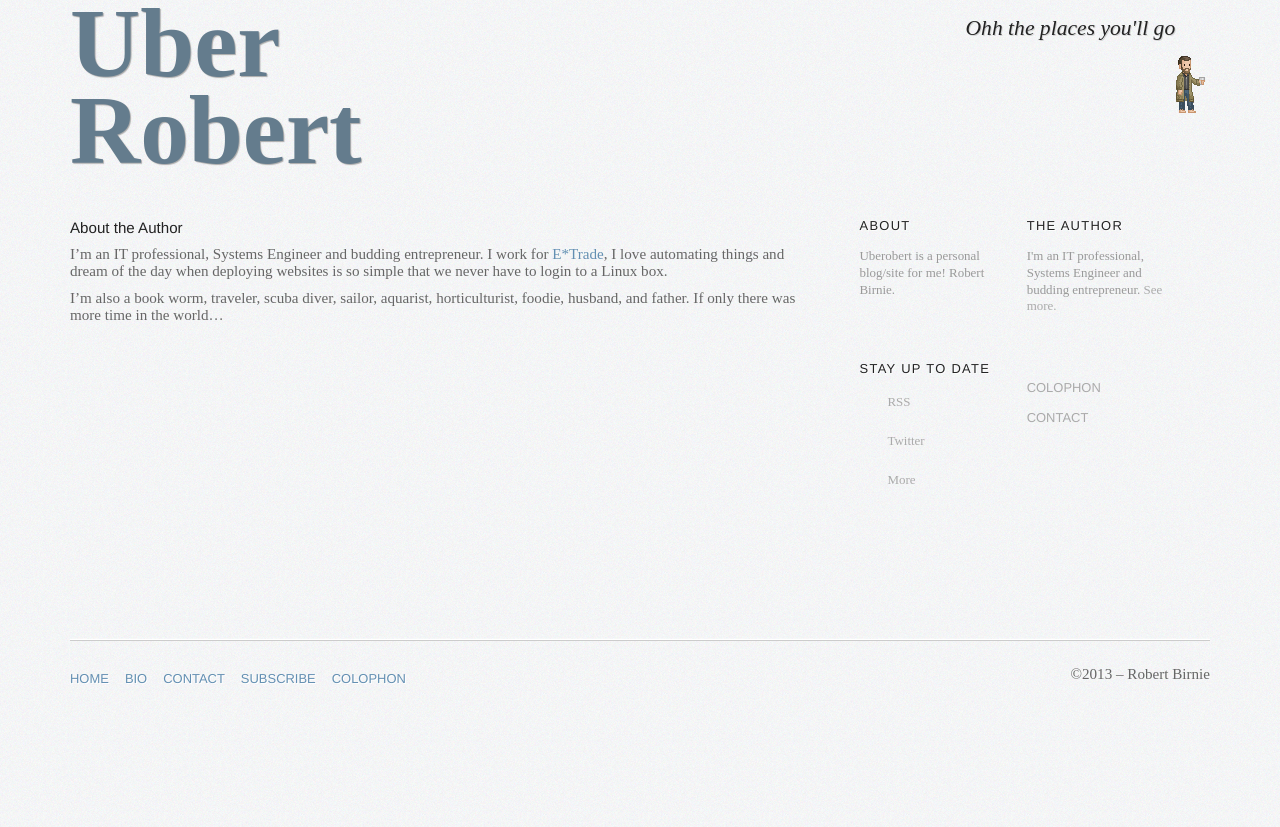
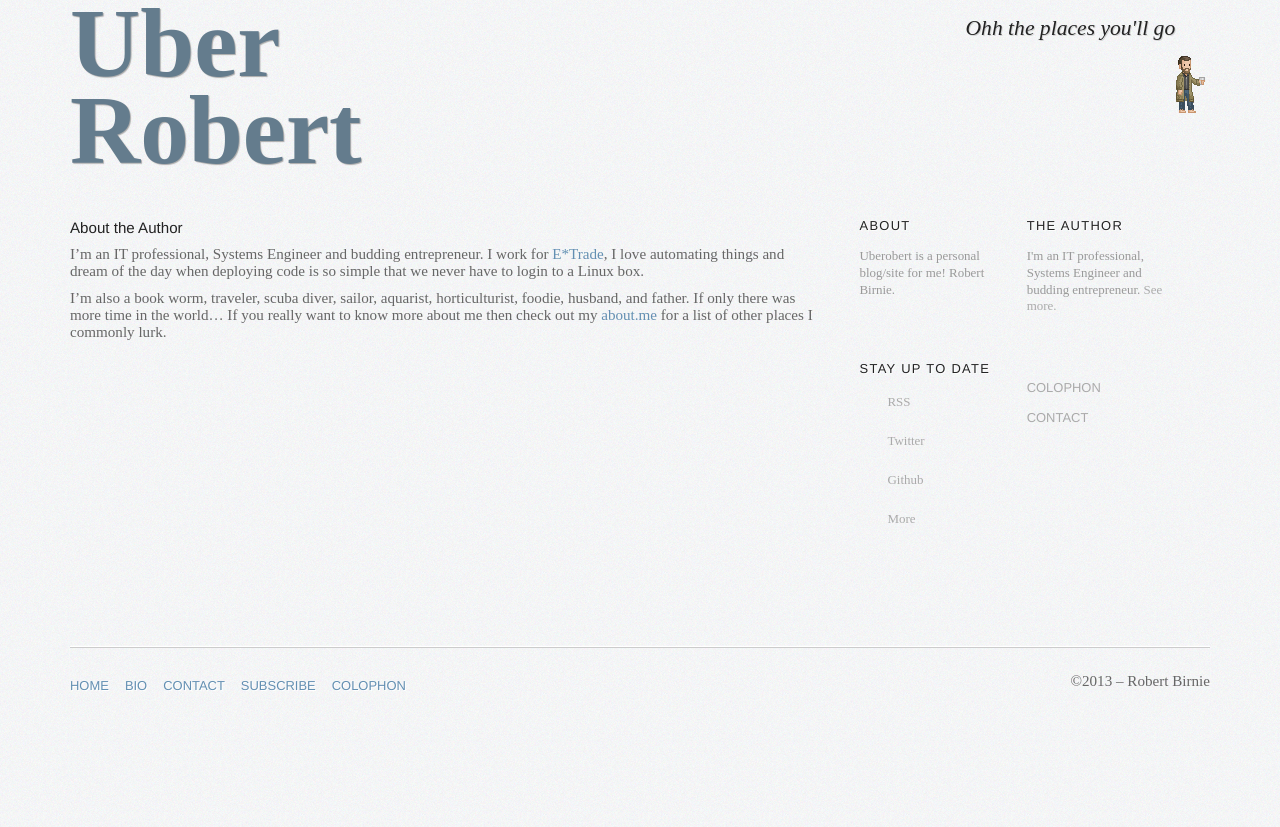
Before and after one commit to rbirnie/uberobert.com, a Jekyll site: the page built from bio.markdown, in a window 1280 px wide. Shown: the top 827 px of the page. Built offline with Jekyll 4.4.1, drawn with Linux system fonts in a browser that asks for light colours; Markdown is read by kramdown in place of the engine named in the settings.

Commit message:
fixed some layout business

```diff
--- a/_layouts/default.html
+++ b/_layouts/default.html
@@ -5,7 +5,7 @@
 
     <meta http-equiv="Content-type" content="text/html;charset=UTF-8">
 
-    <title>{% if page.title %}{{ page.title }} | {% endif %}Uberobert: I'm on the Interwebs!</title>
+    <title>{% if page.title %}{{ page.title }} | {% endif %}Uberobert: Technology blog about stuff I love!</title>
 
     <script type="text/javascript" src="http://use.typekit.com/jjw2jrj.js"></script>
     <script type="text/javascript">try{Typekit.load();}catch(e){}</script>
@@ -60,8 +60,9 @@
               </header>
               <nav>
                 <ul>
-                  <li class="icon rss"><a href="#">RSS</a></li>
+                  <li class="icon rss"><a href="http://feeds.feedburner.com/uberobert">RSS</a></li>
                   <li class="icon twitter"><a href="http://twitter.com/Robert_Birnie">Twitter</a></li>
+                  <li class="icon github"><a href="http://github.com/rbirnie">Github</a></li>
                   <li class="icon"><a href="/subscribe">More</a></li>
                 </ul>
               </nav>
--- a/bio.markdown
+++ b/bio.markdown
@@ -5,6 +5,6 @@ layout: default
 
 # About the Author
 
-I'm an IT professional, Systems Engineer and budding entrepreneur. I work for [E*Trade](http://us.etrade.com), I love automating things and dream of the day when deploying websites is so simple that we never have to login to a Linux box.
+I'm an IT professional, Systems Engineer and budding entrepreneur. I work for [E*Trade](http://us.etrade.com), I love automating things and dream of the day when deploying code is so simple that we never have to login to a Linux box.
 
-I'm also a book worm, traveler, scuba diver, sailor, aquarist, horticulturist, foodie, husband, and father. If only there was more time in the world...
+I'm also a book worm, traveler, scuba diver, sailor, aquarist, horticulturist, foodie, husband, and father. If only there was more time in the world... If you really want to know more about me then check out my [about.me](http://about.me/robert.birnie) for a list of other places I commonly lurk.
--- a/stylesheets/screen.css
+++ b/stylesheets/screen.css
@@ -217,6 +217,10 @@ section.meta:hover li.rss {
   background-image: url('/images/rss.png');
 }
 
+section.meta:hover li.github {
+  background-image: url('/images/github.png');
+}
+
 section.meta:hover a {
   color: #71569E;
 }
--- a/subscribe.markdown
+++ b/subscribe.markdown
@@ -11,7 +11,7 @@ Finally, you can [Follow me on Twitter][twitter] and see what I'm up to.
 
 And if you dream of days gone by (and don't mind being weeks behind) SnailMail is also an option!
 
-[subscribe]: http://feeds.feedburner.com/UserObsessed
+[subscribe]: http://feeds.feedburner.com/uberobert
 [reader]:    http://reader.google.com
 [twitter]:   http://twitter.com/Robert_Birnie
-[email]:     #
+[email]:     rbirnie@gmail.com
```
Also changed, not shown: images/github.png (added).
